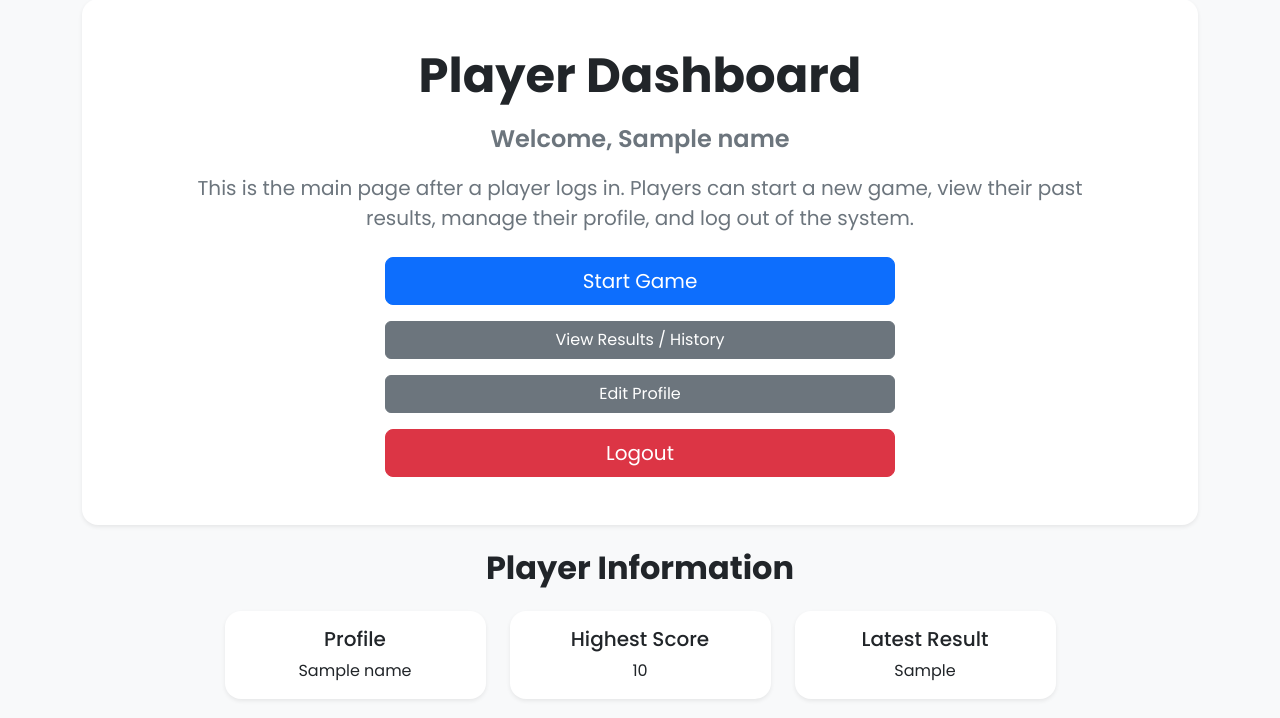
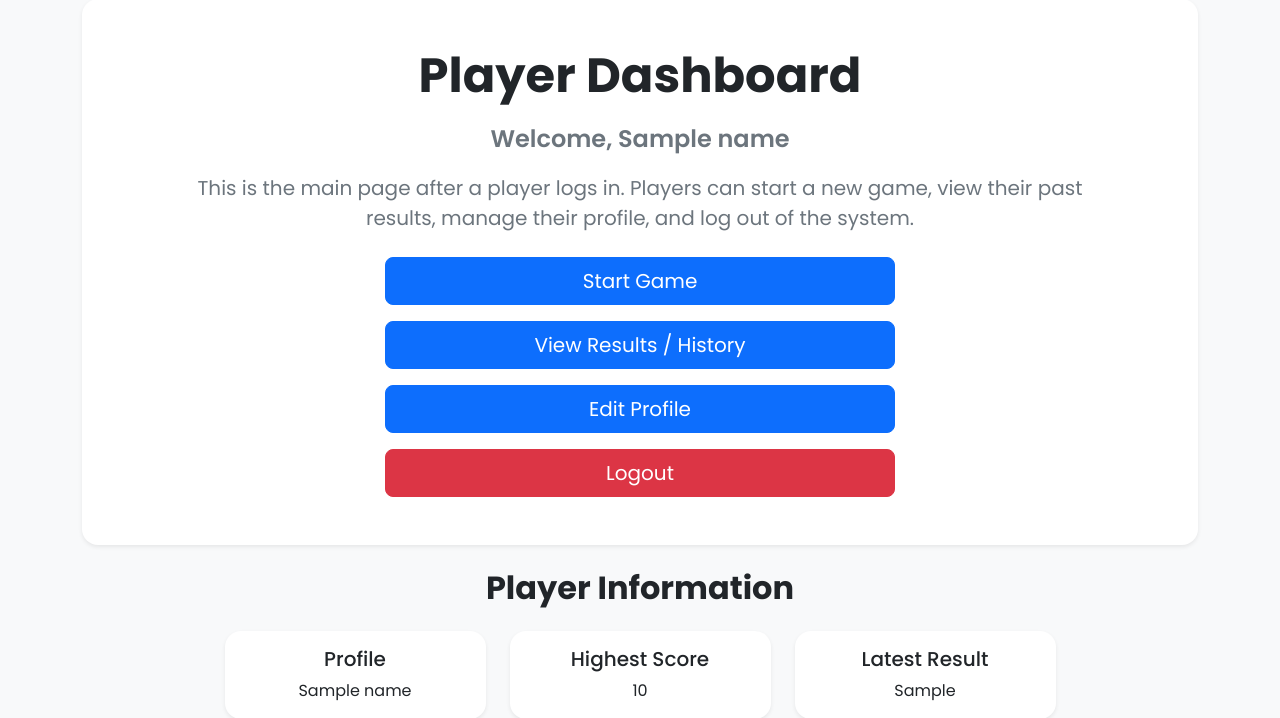
Before and after one commit to audreycxy/Agile_Web_Project, a Flask app: template Clicking_Game/templates/player_dashboard.html in a window 1280 px wide. Shown: the part 49-767 px from the top of the page. Run offline with Flask 3, Linux system fonts and the light colour scheme; the template is opened without the code that fills it: most values are stand-ins (such as "Sample title", 1, 10 or a date in 2020).

Commit message:
Unify the font size and color

```diff
--- a/Clicking_Game/templates/player_dashboard.html
+++ b/Clicking_Game/templates/player_dashboard.html
@@ -27,8 +27,8 @@
 
         <div class="d-grid gap-3 col-md-6 mx-auto">
           <button id="startGameBtn" class="btn btn-primary btn-lg">Start Game</button>
-          <a href="{{ url_for('auth.history') }}" class="btn btn-secondary">View Results / History</a>
-          <a href="{{ url_for('auth.profile') }}" class="btn btn-secondary">Edit Profile</a>
+          <a href="{{ url_for('auth.history') }}" class="btn btn-primary btn-lg">View Results / History</a>
+          <a href="{{ url_for('auth.profile') }}" class="btn btn-primary btn-lg">Edit Profile</a>
           <a href="{{ url_for('auth.logout') }}" class="btn btn-danger btn-lg">Logout</a>
         </div>
       </div>
--- a/Clicking_Game/templates/profile.html
+++ b/Clicking_Game/templates/profile.html
@@ -86,7 +86,7 @@
                         Edit Profile Information
                     </button>
 
-                    <a href="{{ url_for('auth.player_dashboard') }}" class="profile-btn profile-btn-secondary">
+                    <a href="{{ url_for('auth.player_dashboard') }}" class="profile-btn profile-btn-primary">
                         Back to Dashboard
                     </a>
 
```
